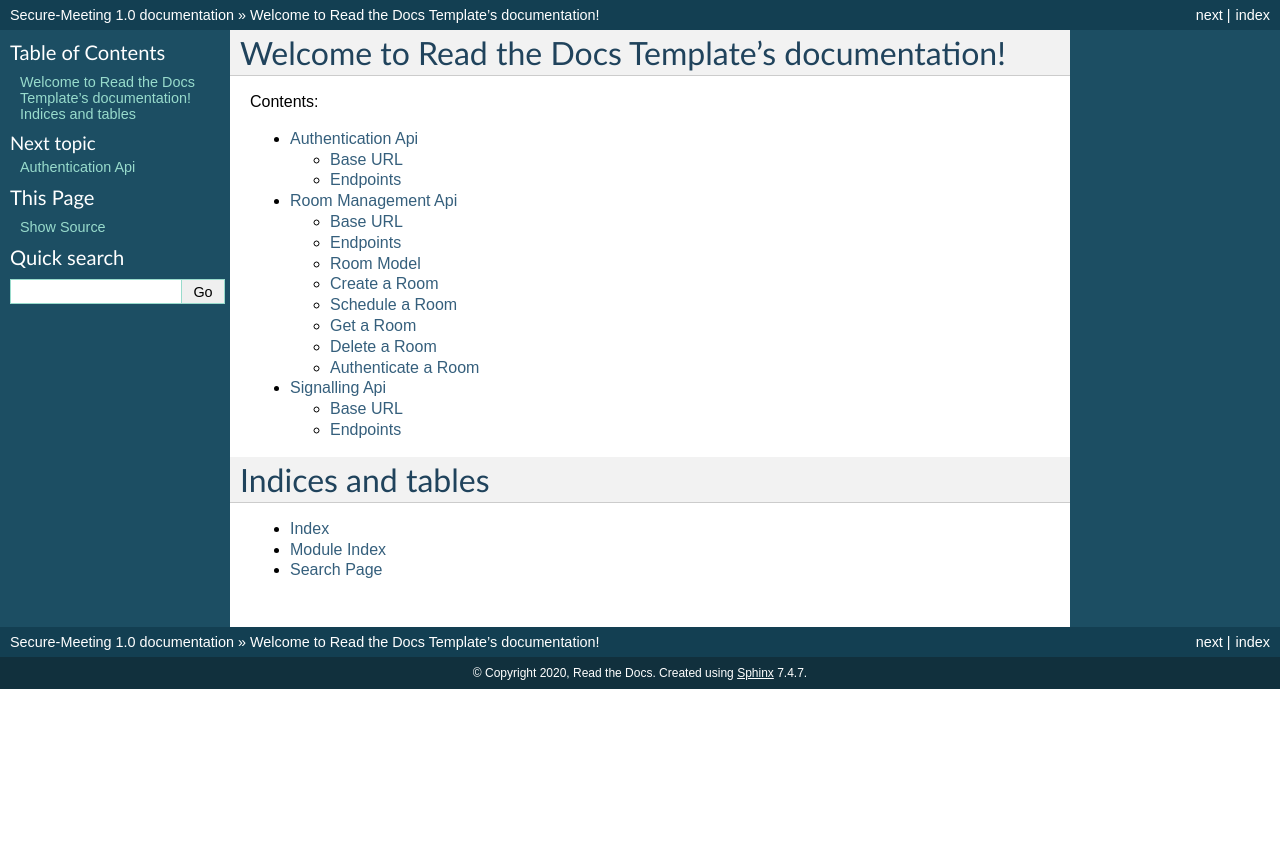
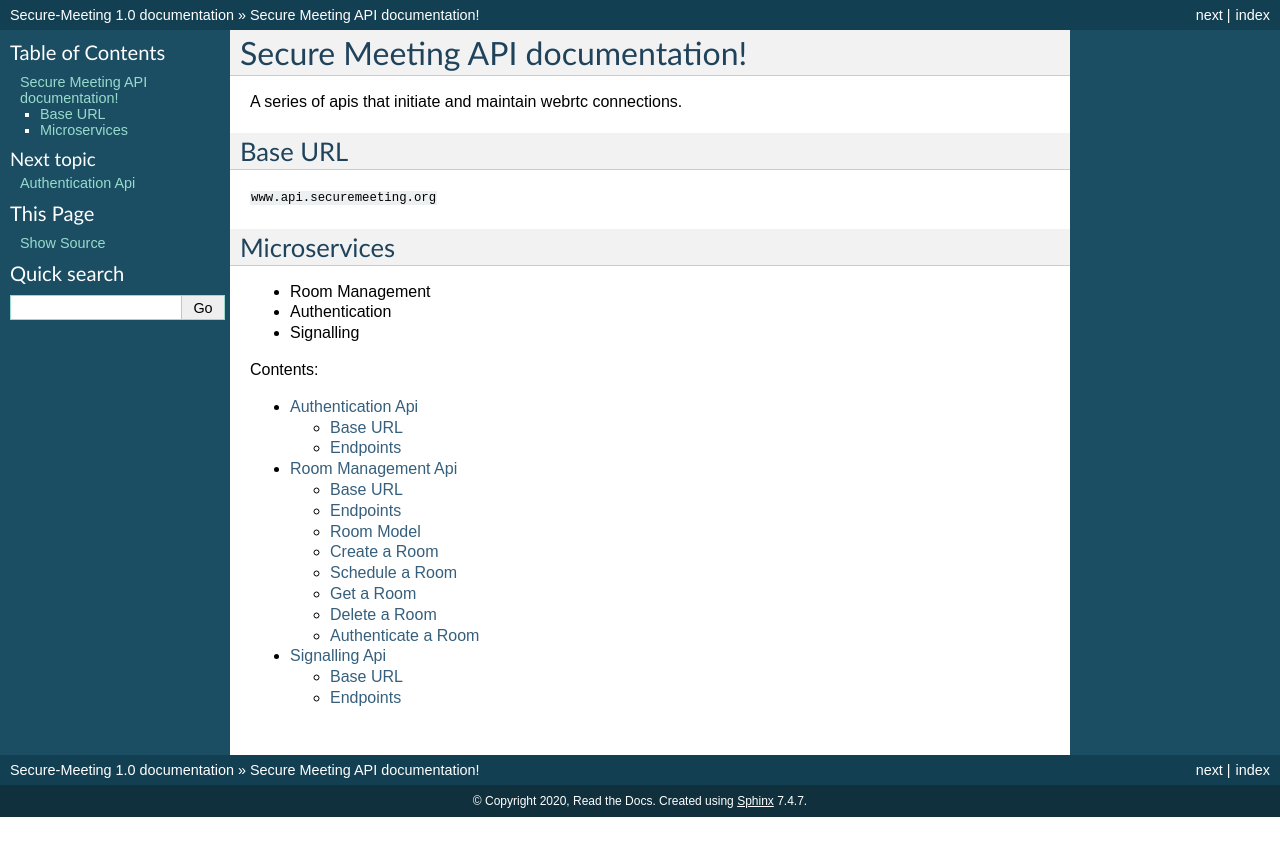
Before and after one commit to SecureMeeting/Secure-Meeting, a Sphinx documentation site: the page built from docs/index.rst, in a window 1280 px wide. Shown: the top 856 px of the page. Built offline with Sphinx 7.4.7, drawn with Linux system fonts in a browser that asks for light colours.

Commit message:
update docs

```diff
--- a/docs/authentication api.rst
+++ b/docs/authentication api.rst
@@ -8,7 +8,7 @@
 Base URL
 ^^^^^^^^^^^^^
 
-``www.api.securemeeting.org``
+``www.api.securemeeting.org/auth``
 
 
 Endpoints
--- a/docs/index.rst
+++ b/docs/index.rst
@@ -3,8 +3,25 @@
    You can adapt this file completely to your liking, but it should at least
    contain the root `toctree` directive.
 
-Welcome to Read the Docs Template's documentation!
-==================================================
+Secure Meeting API documentation!
+=================================
+
+A series of apis that initiate and maintain webrtc connections.
+
+
+Base URL
+^^^^^^^^
+
+``www.api.securemeeting.org``
+
+
+Microservices
+^^^^^^^^^^^^^
+
+- Room Management
+- Authentication
+- Signalling
+
 
 Contents:
 
@@ -13,12 +30,3 @@
    :glob:
 
    *
-
-
-
-Indices and tables
-==================
-
-* :ref:`genindex`
-* :ref:`modindex`
-* :ref:`search`
--- a/docs/room management.rst
+++ b/docs/room management.rst
@@ -8,7 +8,7 @@
 Base URL
 ^^^^^^^^^^^^^
 
-``www.api.securemeeting.org``
+``www.api.securemeeting.org/room``
 
 
 Endpoints
--- a/docs/signalling api.rst
+++ b/docs/signalling api.rst
@@ -6,9 +6,9 @@
 When a room is established a call can now take place in it.
 
 Base URL
-^^^^^^^^^^^^^
+^^^^^^^^
 
-``www.api.securemeeting.org``
+``www.api.securemeeting.org/signalling``
 
 
 Endpoints
```
